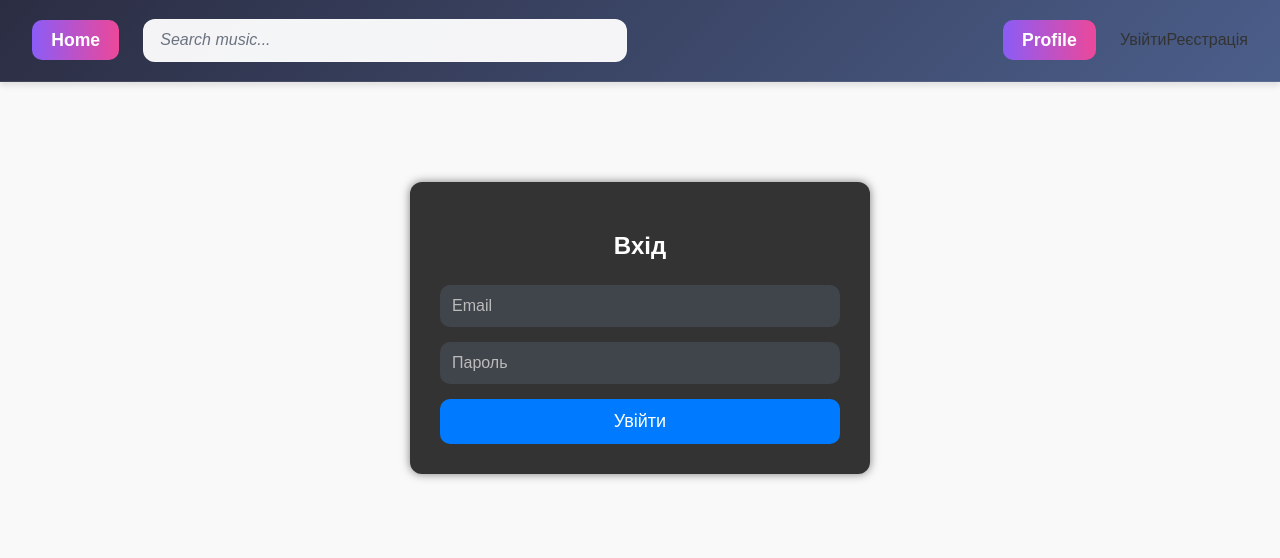
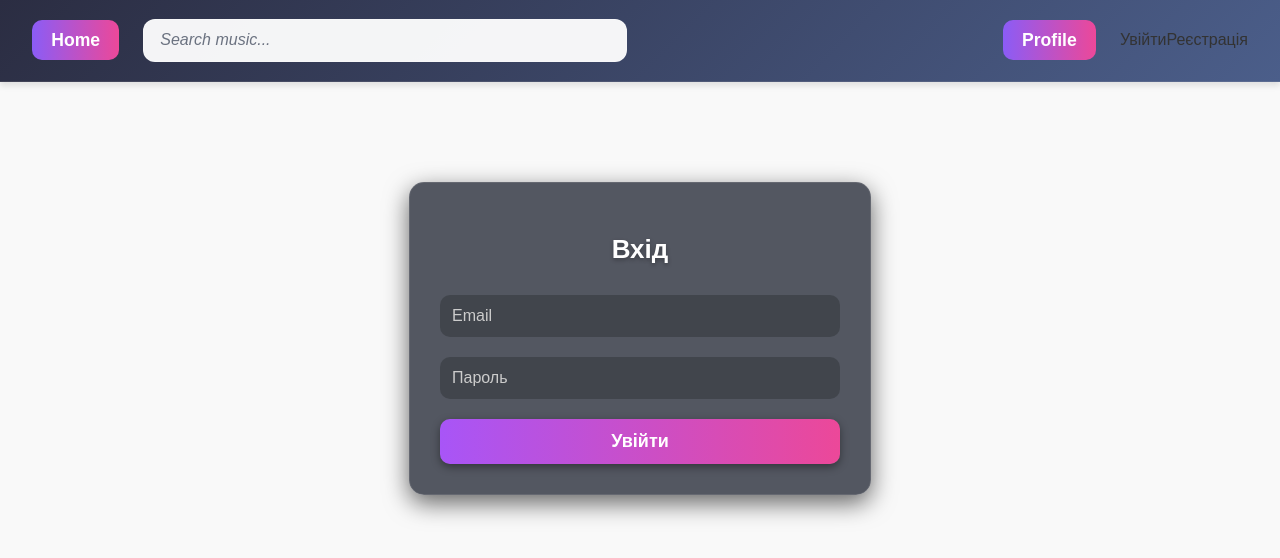
Before and after one commit to iciyhniw/TeamProject1, a React (Create React App) app in the folder jamendo-player/: page /login in a window 1280 px wide. Shown: the top 558 px of the page. Built offline with nearby package versions, Linux system fonts and the light colour scheme; no server answers.

Commit message:
Registration

```diff
--- a/jamendo-player/src/styles/LoginRegisterPages.css
+++ b/jamendo-player/src/styles/LoginRegisterPages.css
@@ -2,18 +2,23 @@
     max-width: 400px;
     margin: 100px auto;
     padding: 30px;
-    background-color: #333;
-    border-radius: 12px;
-    box-shadow: 0 0px 10px rgba(0, 0, 0, 0.5);
+    background-color: rgba(42, 47, 59, 0.8); /* Легке затемнення */
+    border-radius: 15px; /* Більш закруглені кути */
+    box-shadow: 0 8px 25px rgba(0, 0, 0, 0.6); /* Глибша тінь */
     display: flex;
     flex-direction: column;
-    gap: 15px;
+    gap: 20px; /* Більший відступ між елементами */
+    position: relative;
+    border: 1px solid rgba(255, 255, 255, 0.1); /* Легка біла рамка для стилю */
 }
 
 .auth-form h2 {
     text-align: center;
     color: #ffffff;
     margin-bottom: 10px;
+    font-size: 26px; /* Трішки більший заголовок */
+    font-family: 'Arial', sans-serif;
+    text-shadow: 0 2px 4px rgba(0, 0, 0, 0.3); /* Тінь для тексту */
 }
 
 .auth-form input {
@@ -22,51 +27,99 @@
     border-radius: 10px;
     font-size: 16px;
     outline: none;
-    background-color: #40444b;
-    color: white;
+    background-color: rgba(64, 68, 75, 0.9); /* Темний фон із легкою прозорістю */
+    color: #ffffff;
+    transition: background-color 0.3s ease, box-shadow 0.3s ease;
 }
 
 .auth-form input::placeholder {
-    color: #bbb;
+    color: #cccccc; /* Світліший плейсхолдер */
+}
+
+.auth-form input:focus {
+    background-color: #4b5563;
+    box-shadow: 0 0 8px rgba(168, 85, 247, 0.5); /* Фіолетове сяйво при фокусі */
 }
 
 .auth-form button {
     padding: 12px;
     border: none;
-    color: white;
+    color: #ffffff;
     font-size: 18px;
     border-radius: 10px;
     cursor: pointer;
-    transition: background-color 0.3s ease;
+    transition: transform 0.2s ease, box-shadow 0.3s ease;
+    box-shadow: 0 3px 8px rgba(0, 0, 0, 0.4);
+}
+
+.auth-form button:hover {
+    transform: scale(1.05);
+    box-shadow: 0 5px 15px rgba(168, 85, 247, 0.6); /* Фіолетове сяйво при наведенні */
+}
+
+.auth-form button:active {
+    transform: scale(0.98);
 }
 
 .login-button {
-    background-color: #007bff;
+    background: linear-gradient(90deg, #a855f7, #ec4899); /* Градієнт, як на зображенні */
+    font-weight: bold;
 }
 
-.login-button:hover {
-    background-color: #0056b3;
+.register-button {
+    background: linear-gradient(90deg, #a855f7, #ec4899); /* Градієнт, як на зображенні */
+    font-weight: bold;
 }
 
-
-.register-button {
-    background-color: #28a745;
+.logout-button {
+    position: absolute;
+    top: -15px;
+    right: -15px;
+    padding: 8px 15px;
+    background-color: #ef4444;
+    color: #ffffff;
+    border: none;
+    border-radius: 10px;
+    cursor: pointer;
+    font-size: 14px;
+    transition: background-color 0.3s ease, transform 0.1s ease, box-shadow 0.3s ease;
+    box-shadow: 0 2px 5px rgba(0, 0, 0, 0.3);
 }
 
-.register-button:hover {
-    background-color: #1e7e34;
+.logout-button:hover {
+    background-color: #dc2626;
+    transform: scale(1.05);
+    box-shadow: 0 4px 10px rgba(239, 68, 68, 0.5); /* Червоне сяйво при наведенні */
+}
+
+.logout-button:active {
+    transform: scale(0.98);
 }
 
 .auth-error-message {
-    color: white;
-    background-color: red;
+    color: #ffffff;
+    background-color: #ef4444;
     padding: 10px;
     border-radius: 10px;
-    border: none;
     text-align: center;
     font-size: 16px;
+    box-shadow: 0 2px 5px rgba(0, 0, 0, 0.3);
 }
 
 .auth-input:invalid {
-    border: 2px solid red;
-  }
+    border: 2px solid #ef4444;
+    box-shadow: 0 0 5px rgba(239, 68, 68, 0.5);
+}
+
+.modal-overlay {
+    position: fixed;
+    top: 0;
+    left: 0;
+    width: 100%;
+    height: 100%;
+    background-color: rgba(0, 0, 0, 0.6); /* Трохи темніший оверлей */
+    display: flex;
+    justify-content: center;
+    align-items: center;
+    z-index: 1000;
+}
```
